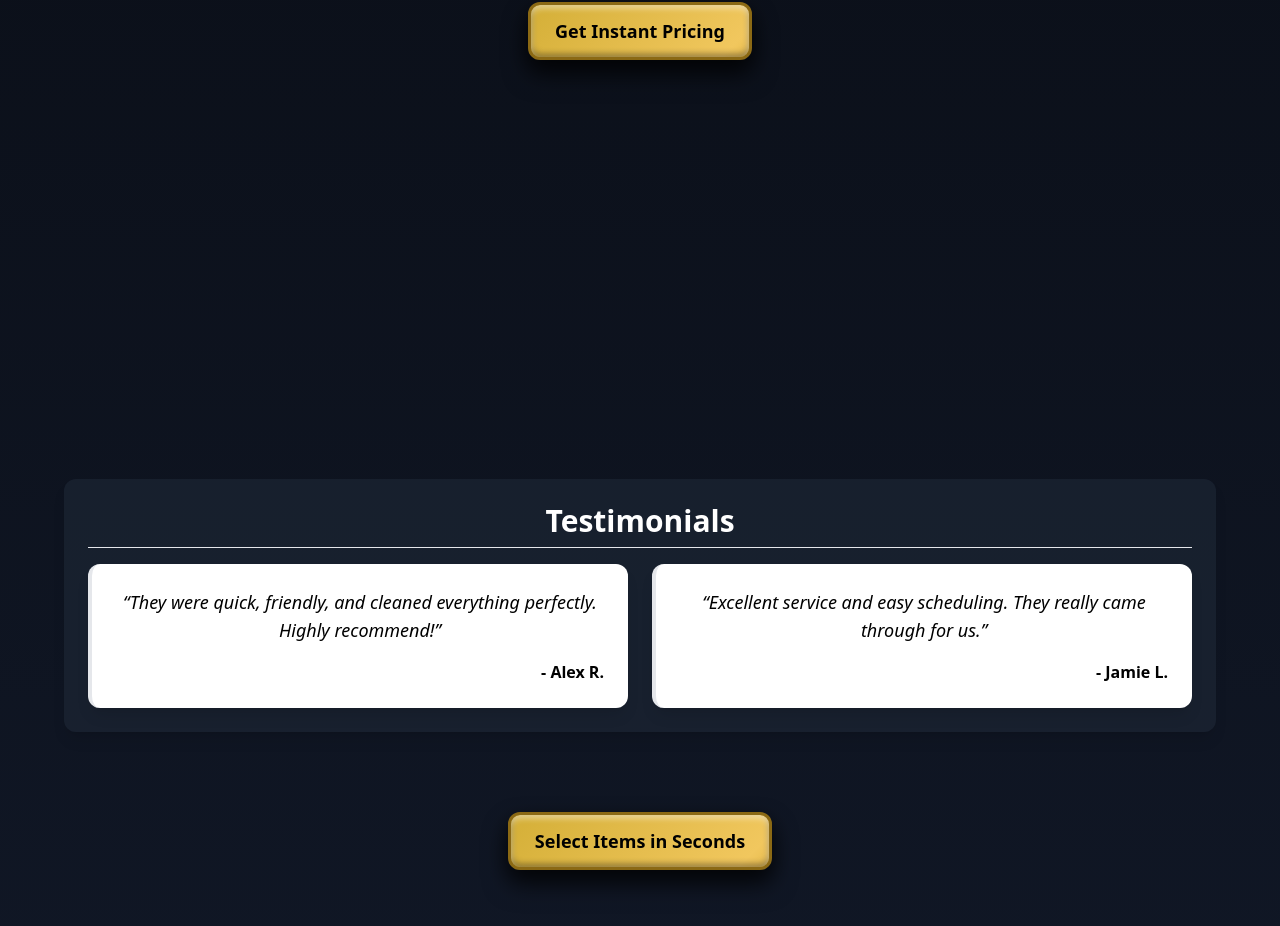
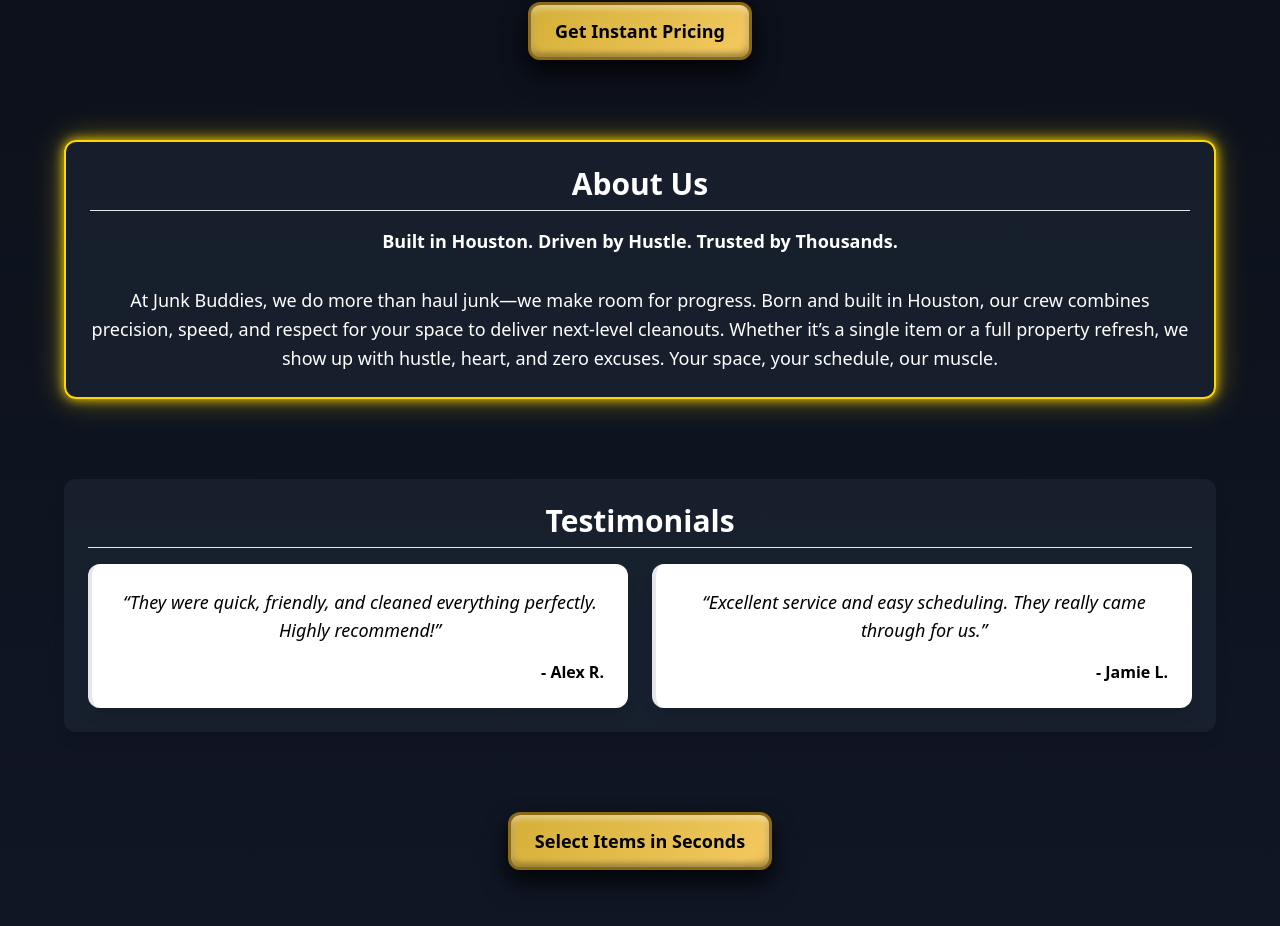
Before and after one commit to JunkBuddies/Junk-Buddies-Site, a React (Vite) app: page / in a window 1280 px wide. Shown: the part 1340-2266 px from the top of the page. Built offline with nearby package versions, Linux system fonts and the light colour scheme.

Commit message:
Update index.css

```diff
--- a/src/index.css
+++ b/src/index.css
@@ -173,22 +173,23 @@
 
 /* About Flip Only */
 .about-reveal {
-  opacity: 0;
-  transform: perspective(1000px) rotateY(-180deg) scale(0.96);
-  transition: none;
+  transform: perspective(1000px) rotateY(0deg) scale(1); /* visible by default */
+  opacity: 1;
   border: 2px solid #FFD700;
   box-shadow: 0 0 12px #FFD700, 0 0 32px rgba(255, 215, 0, 0.4);
 }
+
 .about-reveal.in-view {
   animation: flipRevealOnce 1.2s ease-out 1;
   animation-fill-mode: both;
 }
+
 @keyframes flipRevealOnce {
-  0%   { transform: perspective(1000px) rotateY(-180deg) scale(0.96); opacity: 0; }
-  40%  { transform: perspective(1000px) rotateY(12deg) scale(1.01); opacity: 1; }
+  0%   { transform: perspective(1000px) rotateY(-180deg) scale(0.96); opacity: 1; }
+  40%  { transform: perspective(1000px) rotateY(12deg) scale(1.01); }
   60%  { transform: perspective(1000px) rotateY(-6deg); }
   80%  { transform: perspective(1000px) rotateY(3deg); }
-  100% { transform: perspective(1000px) rotateY(0deg); }
+  100% { transform: perspective(1000px) rotateY(0deg) scale(1); }
 }
 
 /* Self-Scheduling Reveal Section */
```
